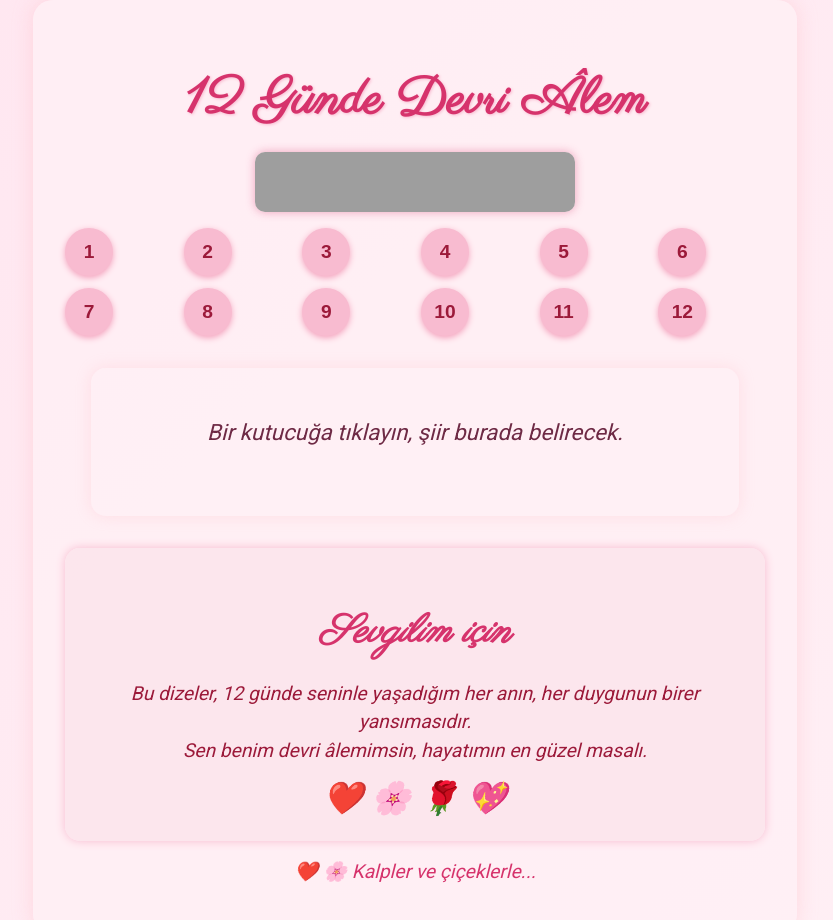
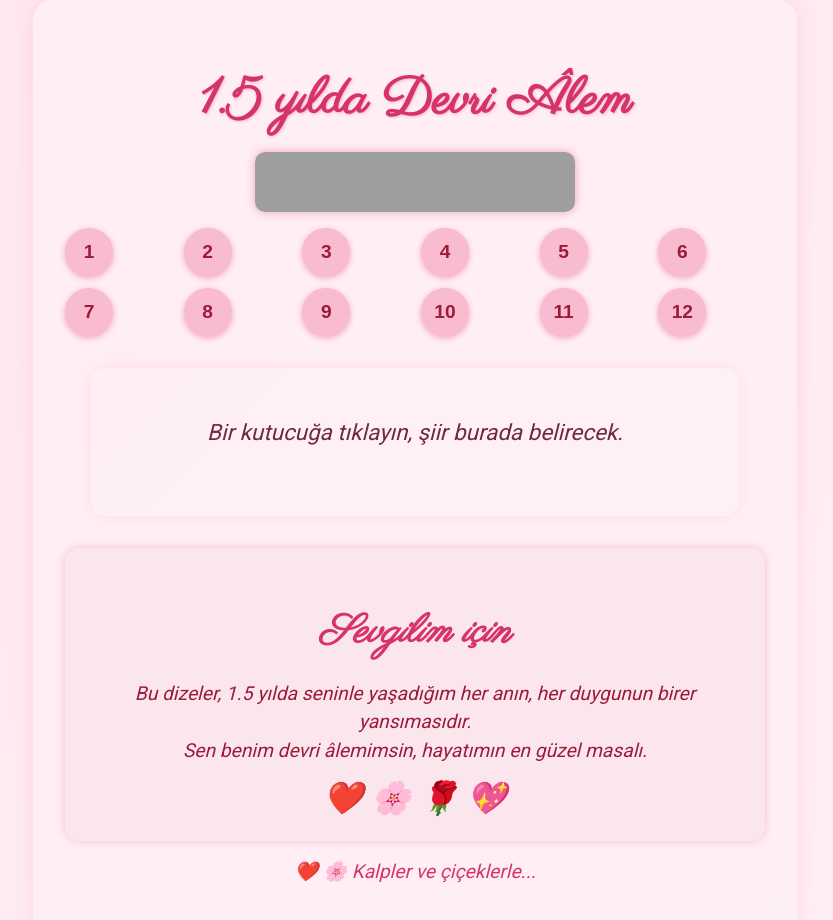
Before and after one commit to mye01-st/Eceme, a plain HTML site: page index.html in a window 1280 px wide. Shown: the whole page, without its empty margins (225-1058 px from the left). Drawn offline with Linux system fonts and the light colour scheme; grey boxes are pictures that could not be loaded.

Commit message:
Update index.html

```diff
--- a/index.html
+++ b/index.html
@@ -3,12 +3,12 @@
 <head>
 <meta charset="UTF-8" />
 <meta name="viewport" content="width=device-width, initial-scale=1" />
-<title>12 Günde Devri Âlem</title>
+<title>1.5 yılda Devri Âlem</title>
 <link rel="stylesheet" href="styles.css" />
 </head>
 <body>
 <main>
-  <h1>12 Günde Devri Âlem</h1>
+  <h1>1.5 yılda Devri Âlem</h1>
 
   <div class="youtube-player">
     <iframe width="320" height="60"
@@ -27,7 +27,7 @@
 
   <section class="footer-note">
     <h2>Sevgilim için</h2>
-    <p>Bu dizeler, 12 günde seninle yaşadığım her anın, her duygunun birer yansımasıdır.<br/>
+    <p>Bu dizeler, 1.5 yılda seninle yaşadığım her anın, her duygunun birer yansımasıdır.<br/>
     Sen benim devri âlemimsin, hayatımın en güzel masalı.</p>
     <div class="footer-icons">❤️ 🌸 🌹 💖</div>
   </section>
```
